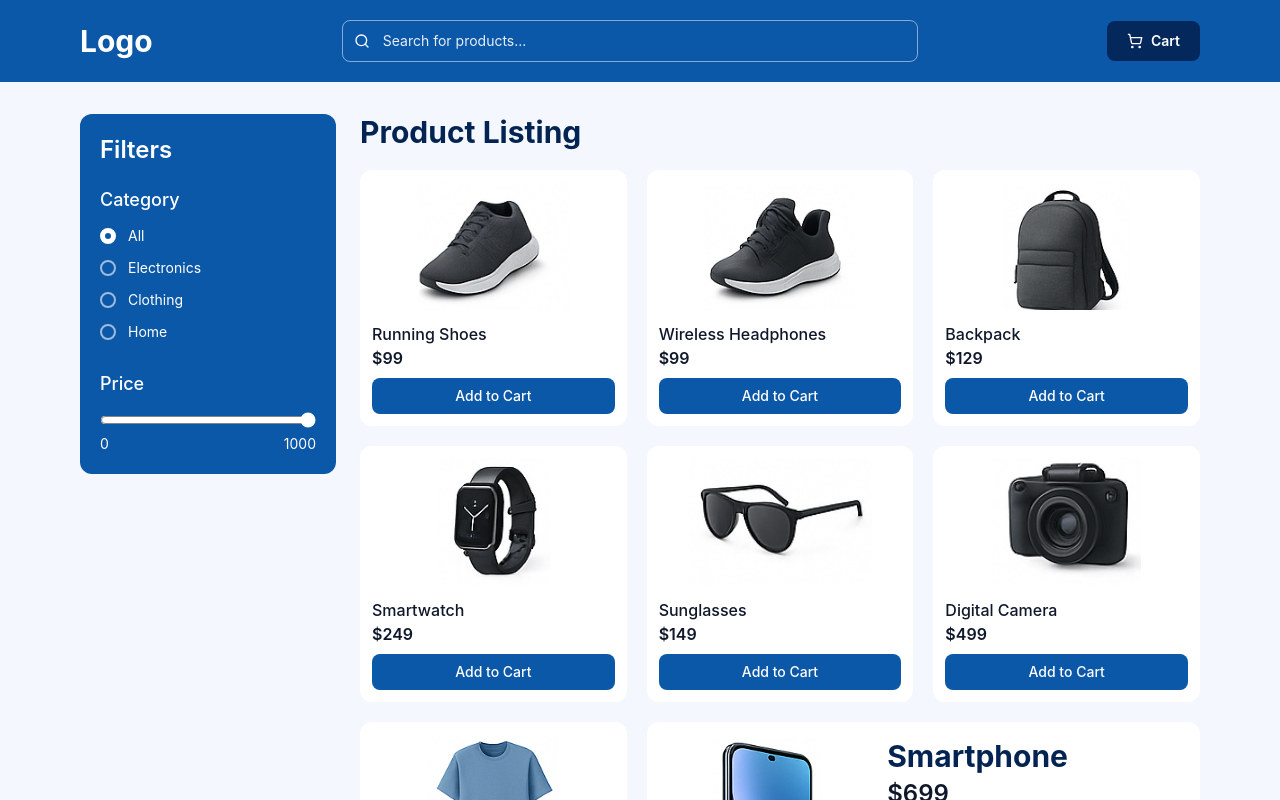
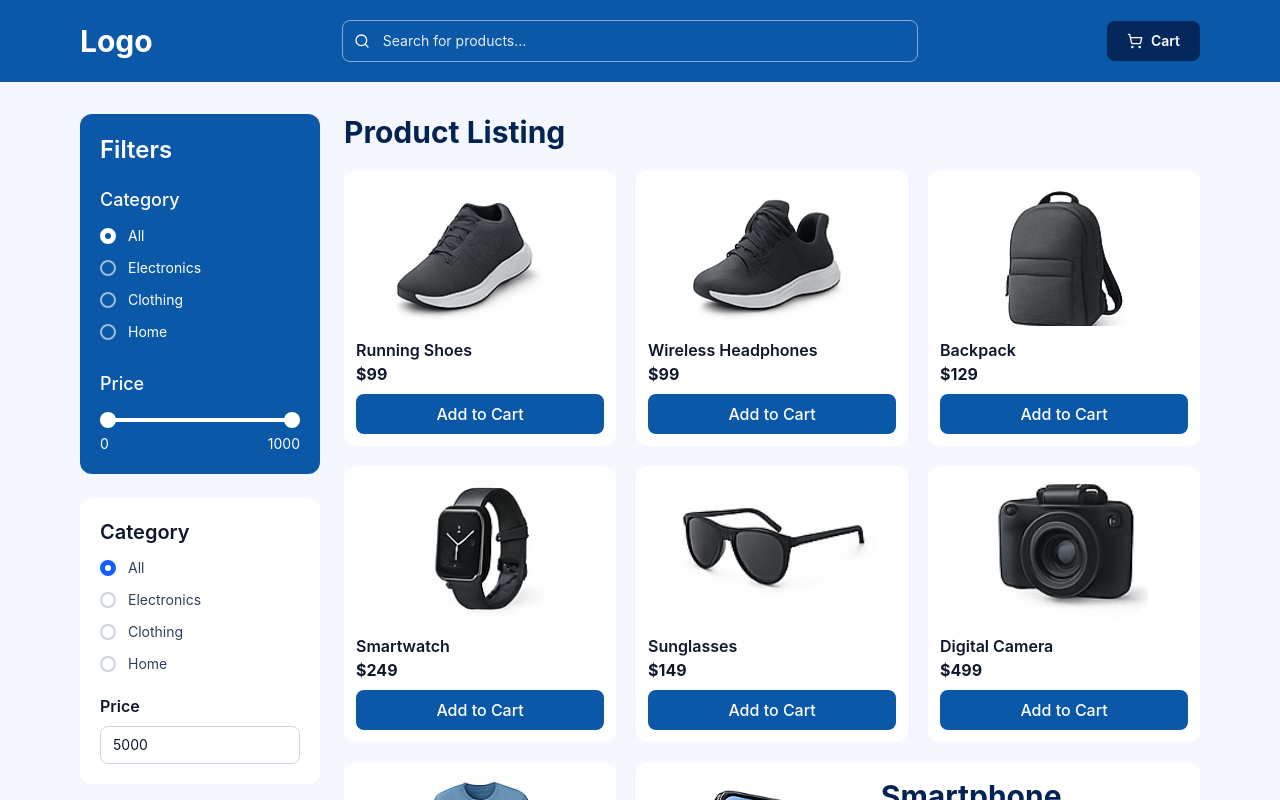
Before and after one commit to jaan2005/assignment, a Next.js app: page / in a window 1280 px wide. Shown: the top 800 px of the page. Built offline with nearby package versions, Linux system fonts and the light colour scheme.

Commit message:
feat: add second filter panel, use dual slider and match product card layout

```diff
--- a/components/Listing.js
+++ b/components/Listing.js
@@ -4,8 +4,10 @@ import { useRouter, useSearchParams } from 'next/navigation';
 import { useCart } from '@/lib/cart';
 import { CATEGORIES } from '@/lib/products';
 import Stars from './Stars';
+import DualRange from './DualRange';
 
 const MAX = 1000;
+const NO_LIMIT = 5000;
 
 export default function Listing({ products }) {
   const sp = useSearchParams();
@@ -13,34 +15,56 @@ export default function Listing({ products }) {
   const { add } = useCart();
   const cat = sp.get('category') || 'all';
   const q = (sp.get('q') || '').toLowerCase().trim();
-  const [lo, hi] = (sp.get('price') || `0-${MAX}`).split('-').map(Number);
+  const [lo, hi] = (sp.get('price') || `0-${NO_LIMIT}`).split('-').map(Number);
 
-  const set = (k, v) => {
+  const setParams = (obj) => {
     const n = new URLSearchParams(sp.toString());
-    v ? n.set(k, v) : n.delete(k);
+    Object.entries(obj).forEach(([k, v]) => (v ? n.set(k, v) : n.delete(k)));
     router.replace(`/?${n}`, { scroll: false });
   };
+  const setCat = (c) => setParams({ category: c === 'all' ? '' : c });
+  const setSlider = (l, h) => setParams({ price: l === 0 && h >= MAX ? '' : `${l}-${h}` });
+  const setInput = (v) => setParams({ price: v === '' ? '' : `${lo}-${v}` });
+
   const list = products.filter((p) =>
     (cat === 'all' || p.group === cat) && p.price >= lo && p.price <= hi && p.title.toLowerCase().includes(q));
+  const shownHi = Math.min(hi, MAX);
 
   return (
     <div className="flex flex-col gap-6 md:flex-row">
-      <aside className="h-fit rounded-xl bg-brand p-5 text-white md:w-64 md:shrink-0">
+      <aside className="space-y-6 md:w-60 md:shrink-0">
+        <div className="rounded-xl bg-brand p-5 text-white">
           <h2 className="mb-5 text-2xl font-semibold">Filters</h2>
           <h3 className="mb-3 text-lg font-medium">Category</h3>
           <div className="space-y-3">
             {['all', ...CATEGORIES].map((c) => (
               <label key={c} className="flex cursor-pointer items-center gap-3 text-sm capitalize">
-              <input type="radio" name="category" checked={cat === c} onChange={() => set('category', c === 'all' ? '' : c)} className="peer sr-only" />
-              <span className="grid h-4 w-4 place-items-center rounded-full border-2 border-white/60 peer-checked:border-white peer-checked:border-[5px] peer-focus-visible:ring-2 peer-focus-visible:ring-white" />
+                <input type="radio" name="cat-blue" checked={cat === c} onChange={() => setCat(c)} className="peer sr-only" />
+                <span className="h-4 w-4 rounded-full border-2 border-white/60 peer-checked:border-[5px] peer-checked:border-white peer-focus-visible:ring-2 peer-focus-visible:ring-white" />
                 {c}
               </label>
             ))}
           </div>
           <h3 className="mb-3 mt-7 text-lg font-medium">Price</h3>
-        <input type="range" min={0} max={MAX} step={10} value={hi} aria-label="Maximum price"
-          onChange={(e) => set('price', Number(e.target.value) === MAX ? '' : `0-${e.target.value}`)} className="w-full" />
-        <div className="flex justify-between text-sm"><span>0</span><span>{hi}</span></div>
+          <DualRange max={MAX} lo={Math.min(lo, MAX)} hi={shownHi} onChange={setSlider} />
+          <div className="mt-1 flex justify-between text-sm"><span>{lo}</span><span>{shownHi}</span></div>
+        </div>
+
+        <div className="rounded-xl bg-white p-5">
+          <h2 className="mb-3 text-xl font-semibold">Category</h2>
+          <div className="space-y-3">
+            {['all', ...CATEGORIES].map((c) => (
+              <label key={c} className="flex cursor-pointer items-center gap-3 text-sm capitalize text-slate-700">
+                <input type="radio" name="cat-white" checked={cat === c} onChange={() => setCat(c)} className="peer sr-only" />
+                <span className="h-4 w-4 rounded-full border-2 border-slate-300 peer-checked:border-[5px] peer-checked:border-blue-600 peer-focus-visible:ring-2 peer-focus-visible:ring-blue-600" />
+                {c}
+              </label>
+            ))}
+          </div>
+          <h3 className="mb-2 mt-5 font-semibold">Price</h3>
+          <input type="number" min={0} value={hi} onChange={(e) => setInput(e.target.value)} aria-label="Maximum price"
+            className="w-full rounded-lg border border-slate-300 px-3 py-2 text-sm" />
+        </div>
       </aside>
 
       <section className="flex-1">
@@ -48,7 +72,7 @@ export default function Listing({ products }) {
         {list.length === 0 ? (
           <p className="rounded-xl bg-white p-8 text-center text-slate-600">No products found. Try a different search, category or price range.</p>
         ) : (
-          <div className="grid gap-5 sm:grid-cols-2 lg:grid-cols-3">
+          <div className="grid items-start gap-5 sm:grid-cols-2 lg:grid-cols-3">
             {list.map((p) => p.featured ? (
               <article key={p.id} className="flex flex-col gap-4 rounded-xl bg-white p-4 sm:col-span-2 sm:flex-row">
                 <Link href={`/product/${p.id}`} className="flex items-center justify-center sm:w-2/5">
@@ -56,22 +80,22 @@ export default function Listing({ products }) {
                 </Link>
                 <div className="flex flex-1 flex-col">
                   <Link href={`/product/${p.id}`}><h3 className="text-3xl font-bold text-deep">{p.title}</h3></Link>
-                  <p className="mt-1 text-2xl font-semibold">${p.price}</p>
+                  <p className="mt-1 text-2xl font-bold">${p.price}</p>
                   <div className="mt-1"><Stars value={p.rating} /></div>
                   <p className="mt-3 text-slate-700">{p.description}</p>
                   <p className="mt-3 text-sm">Category</p>
                   <p className="mt-1 text-sm capitalize">{p.group}</p>
-                  <button onClick={() => add(p)} className="mt-4 self-end rounded-lg bg-brand px-8 py-3 font-semibold text-white hover:bg-navy sm:mt-auto">Add to Cart</button>
+                  <button onClick={() => add(p)} className="mt-4 self-end rounded-lg bg-brand px-8 py-3 font-semibold text-white hover:bg-navy">Add to Cart</button>
                 </div>
               </article>
             ) : (
-              <article key={p.id} className="flex flex-col rounded-xl bg-white p-3">
+              <article key={p.id} className="rounded-xl bg-white p-3">
                 <Link href={`/product/${p.id}`}>
-                  <img src={p.thumbnail} alt={p.title} className="h-32 w-full object-contain" />
-                  <h3 className="mt-3 font-medium">{p.title}</h3>
+                  <img src={p.thumbnail} alt={p.title} className="h-36 w-full object-contain" />
+                  <h3 className="mt-3 font-semibold">{p.title}</h3>
                 </Link>
-                <p className="mb-2 font-semibold">${p.price}</p>
-                <button onClick={() => add(p)} className="mt-auto rounded-lg bg-brand py-2 text-sm font-medium text-white hover:bg-navy">Add to Cart</button>
+                <p className="mb-2 font-bold">${p.price}</p>
+                <button onClick={() => add(p)} className="w-full rounded-lg bg-brand py-2 font-medium text-white hover:bg-navy">Add to Cart</button>
               </article>
             ))}
           </div>
```
Lines whose indentation alone changed are shown as unchanged.
